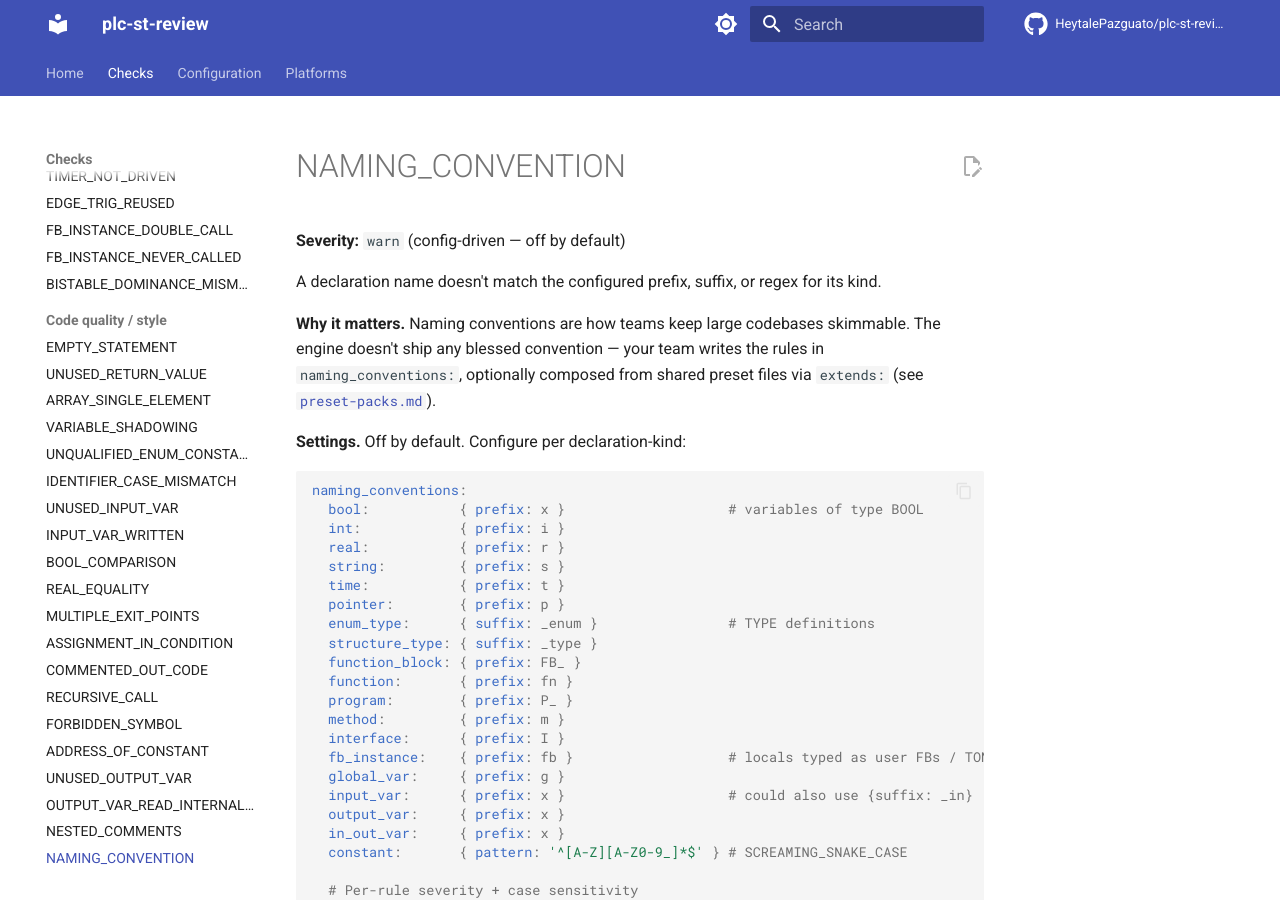
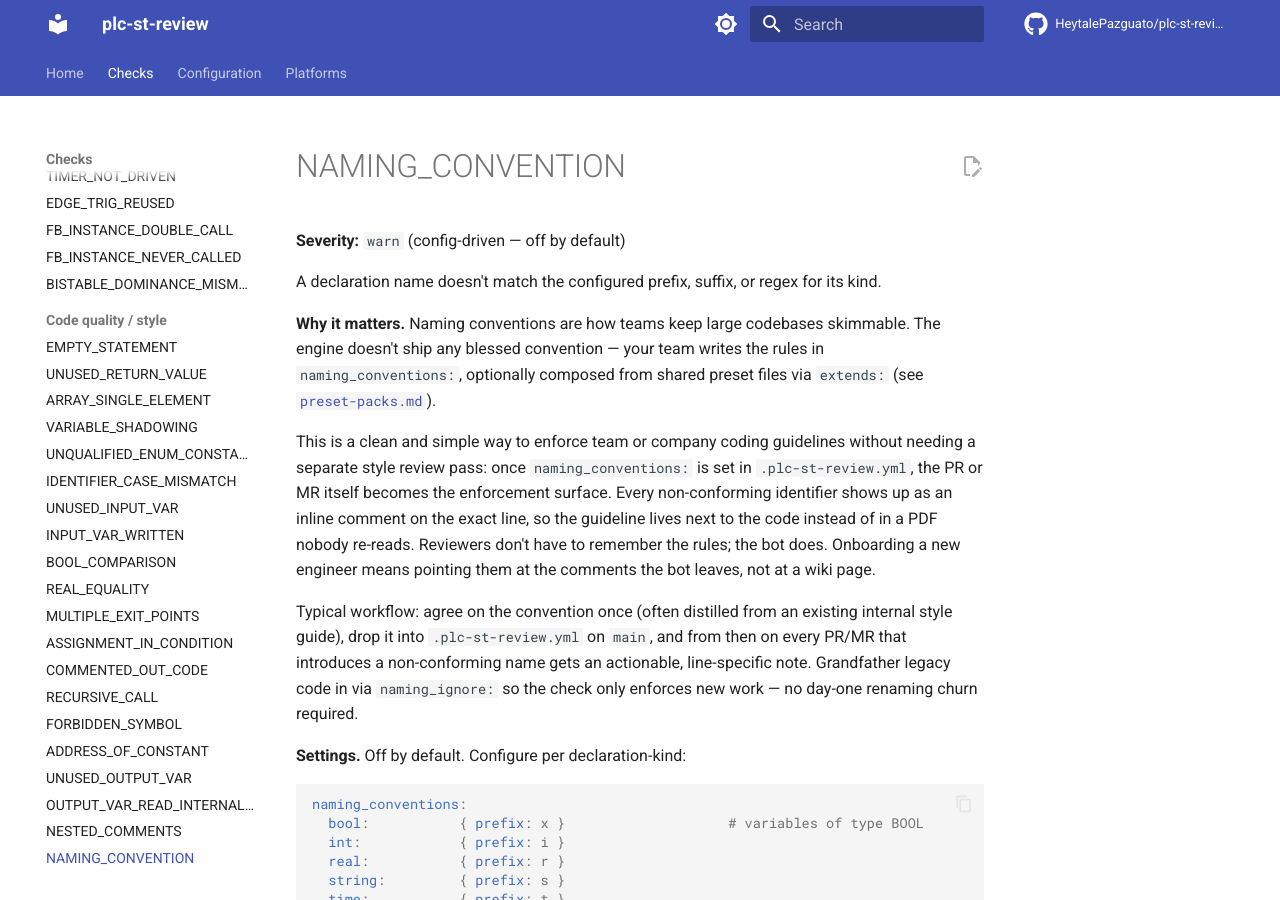
Before and after one commit to HeytalePazguato/plc-st-review, an MkDocs documentation site: the page built from docs/checks/code-quality/naming_convention.md, in a window 1280 px wide and 900 px high. Built offline with MkDocs 1.6.1 and Material for MkDocs 9.7.7, drawn with Linux system fonts in a browser that asks for light colours; comment, search, counter and statistics services are not loaded.

Commit message:
docs(checks/naming_convention): frame as the team/company guideline enforcer
NAMING_CONVENTION's "Why it matters" section already said teams write
their own rules, but didn't make the actual value clear: this is how
you make a style guide live, by letting the PR/MR be the enforcement
surface instead of a PDF nobody re-reads. Adds two paragraphs covering
the workflow — agree on rules once, drop into .plc-st-review.yml,
every non-conforming name lands as an inline comment on the right
line — plus the naming_ignore grandfathering pattern so adopting
teams don't face day-one rename churn.

```diff
--- a/docs/checks/code-quality/naming_convention.md
+++ b/docs/checks/code-quality/naming_convention.md
@@ -10,6 +10,23 @@ codebases skimmable. The engine doesn't ship any blessed convention —
 your team writes the rules in `naming_conventions:`, optionally
 composed from shared preset files via `extends:` (see
 [`preset-packs.md`](../../preset-packs.md)).
+
+This is a clean and simple way to enforce team or company coding
+guidelines without needing a separate style review pass: once
+`naming_conventions:` is set in `.plc-st-review.yml`, the PR or MR
+itself becomes the enforcement surface. Every non-conforming
+identifier shows up as an inline comment on the exact line, so the
+guideline lives next to the code instead of in a PDF nobody re-reads.
+Reviewers don't have to remember the rules; the bot does. Onboarding
+a new engineer means pointing them at the comments the bot leaves,
+not at a wiki page.
+
+Typical workflow: agree on the convention once (often distilled from
+an existing internal style guide), drop it into `.plc-st-review.yml`
+on `main`, and from then on every PR/MR that introduces a
+non-conforming name gets an actionable, line-specific note. Grandfather
+legacy code in via `naming_ignore:` so the check only enforces new
+work — no day-one renaming churn required.
 
 **Settings.** Off by default. Configure per declaration-kind:
 
```
